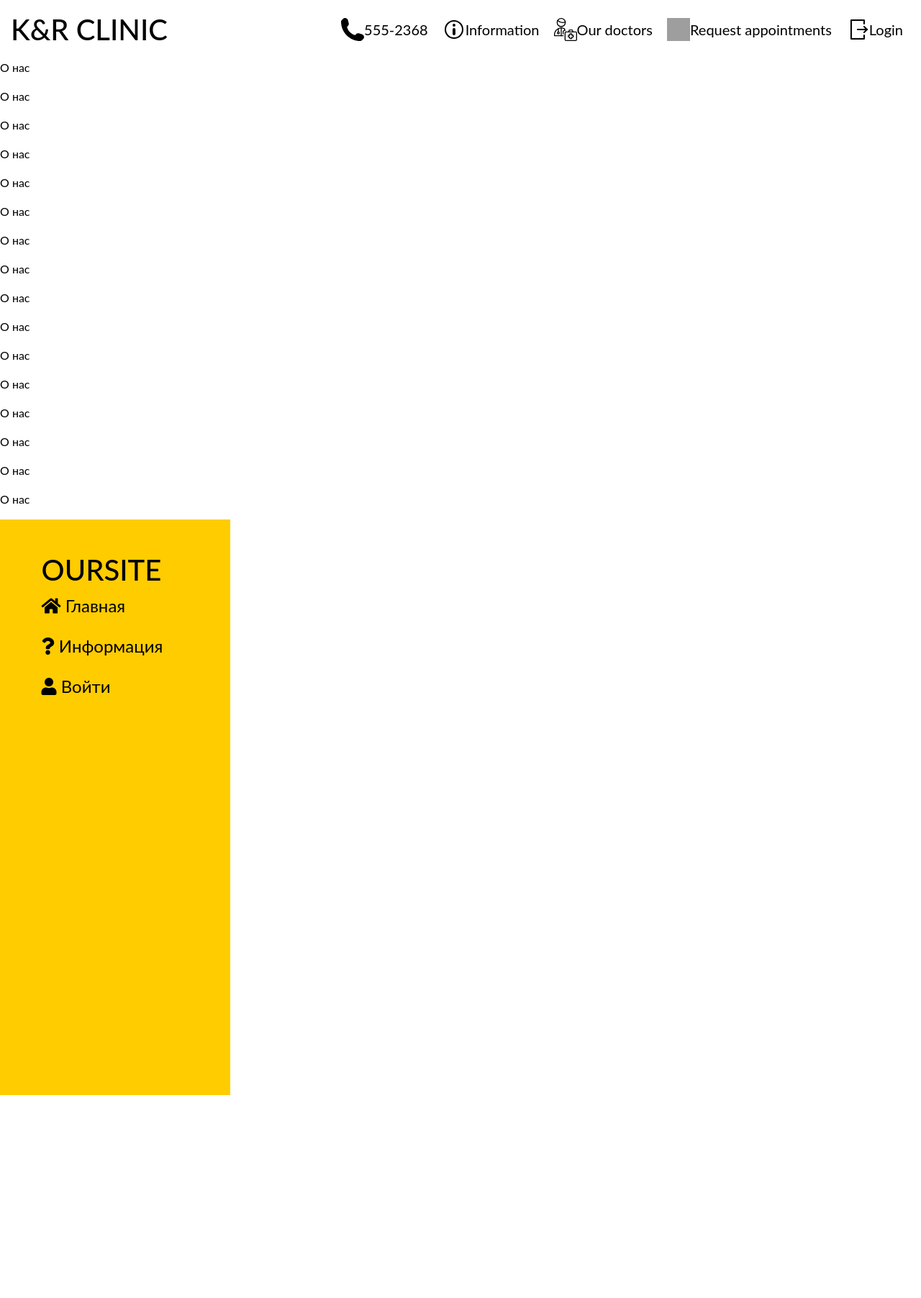
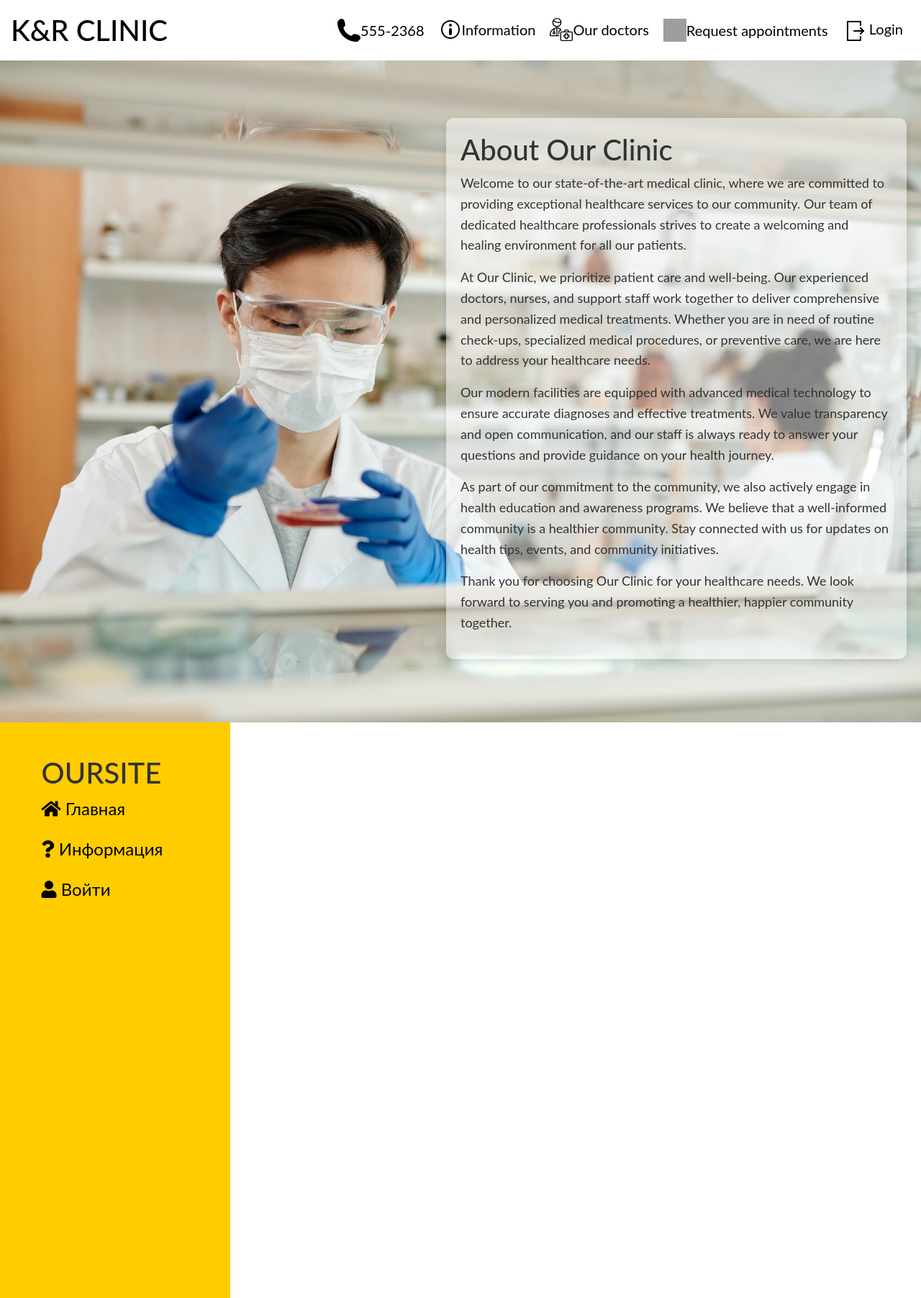
Before and after one commit to hoty1337/isdb_site, a Django app: page /about in a window 1280 px wide. Shown: the whole page at 72% size. Before the commit the page ends 1522 px from the top, so only its background shows below. Run offline with Django 4.2, Linux system fonts and the light colour scheme; some libraries are stand-ins or nearby versions; grey boxes are pictures that could not be loaded.

Commit message:
added 'about' page and tried to add doctors page

```diff
--- a/main/static/main/css/main.css
+++ b/main/static/main/css/main.css
@@ -164,8 +164,48 @@ body {
     margin-top: 10px;
 }
 
-.news-block{
+.about-section {
+    position: relative;
+    overflow: hidden;
+    background-image: url('../../main/img/about-background.jpg');
+    background-size: cover;
+    background-position: center;
+    background-repeat: no-repeat;
+    color: #fff; /* Изменено на белый цвет текста */
+    padding: 60px 0;
 }
+
+.container3 {
+    display: flex;
+    justify-content: flex-end;
+    align-items: flex-start; /* Изменено на flex-start */
+    height: 100%;
+}
+
+.clinic-description {
+    background-color: rgba(255, 255, 255, 0.5);
+    padding: 20px;
+    border-radius: 10px;
+    box-shadow: 0 4px 8px rgba(0, 0, 0, 0.1);
+    max-width: 50%;
+    margin: 20px;
+}
+
+h1 {
+    color: #333; /* Изменено на цвет текста */
+}
+
+.clinic-description p {
+    color: #333;
+    font-size: 18px;
+    line-height: 1.6;
+}
+
+
+
+
+
+
 .general-title{
     margin-left: 10px;
     color: black;
--- a/main/templates/main/about.html
+++ b/main/templates/main/about.html
@@ -1,24 +1,25 @@
 {% extends 'main/layout.html' %}
 
-{% block title %}Информация{% endblock %}
-
-{% block header %}Информация{% endblock %}
 
 {% block content %}
-    <p>О нас</p>
-    <p>О нас</p>
-    <p>О нас</p>
-    <p>О нас</p>
-    <p>О нас</p>
-    <p>О нас</p>
-    <p>О нас</p>
-    <p>О нас</p>
-    <p>О нас</p>
-    <p>О нас</p>
-    <p>О нас</p>
-    <p>О нас</p>
-    <p>О нас</p>
-    <p>О нас</p>
-    <p>О нас</p>
-    <p>О нас</p>
+    <section class="about-section">
+        <div class="background-image">
+
+            <div class="container3">
+
+                <div class="clinic-description">
+                    <h1>About Our Clinic</h1>
+                    <p>Welcome to our state-of-the-art medical clinic, where we are committed to providing exceptional healthcare services to our community. Our team of dedicated healthcare professionals strives to create a welcoming and healing environment for all our patients.</p>
+
+                    <p>At Our Clinic, we prioritize patient care and well-being. Our experienced doctors, nurses, and support staff work together to deliver comprehensive and personalized medical treatments. Whether you are in need of routine check-ups, specialized medical procedures, or preventive care, we are here to address your healthcare needs.</p>
+
+                    <p>Our modern facilities are equipped with advanced medical technology to ensure accurate diagnoses and effective treatments. We value transparency and open communication, and our staff is always ready to answer your questions and provide guidance on your health journey.</p>
+
+                    <p>As part of our commitment to the community, we also actively engage in health education and awareness programs. We believe that a well-informed community is a healthier community. Stay connected with us for updates on health tips, events, and community initiatives.</p>
+
+                    <p>Thank you for choosing Our Clinic for your healthcare needs. We look forward to serving you and promoting a healthier, happier community together.</p>
+                </div>
+            </div>
+        </div>
+    </section>
 {% endblock %}
--- a/main/templates/main/layout.html
+++ b/main/templates/main/layout.html
@@ -31,23 +31,29 @@
                     Information
                 </div>
             </a>
-            {#TODO: add link for doctors profiles pages #}
-            <div class="doctors">
-                <img class="doctors-icon" src="{% static 'main/img/doctors.svg' %}" width="32" height="32">
-                Our doctors
-            </div>
+            <a href="{% url 'doctors' %}">
+                <div class="doctors">
+                    <img class="doctors-icon" src="{% static 'main/img/doctors.svg' %}" width="32" height="32">
+                    Our doctors
+                </div>
+            </a>
             {# TODO: add link for appoinments page  #}
             <div class="appointments">
                 <img class="appointment-icon" src="{% static 'main/img/appointment.svg' %}" width="32" height="32">
                 Request appointments
             </div>
-            {# TODO: unite icon and text for link #}
             <div class="log-stuff">
-                <img class="contact" src="{% static 'main/img/log.svg' %}" width="32" height="32">
+
                 {% if 'id_user' not in session %}
-                    <a href="{% url 'login' %}" class="login"> Login</a>
+                    <a href="{% url 'login' %}" class="login">
+                        <img class="contact" src="{% static 'main/img/log.svg' %}" width="32" height="32">
+                        Login
+                    </a>
                 {% else %}
-                    <a href="{% url 'logout' %}" class="logout"> Logout</a>
+                    <a href="{% url 'logout' %}" class="logout">
+                        <img class="contact" src="{% static 'main/img/log.svg' %}" width="32" height="32">
+                        Logout
+                    </a>
                     {# если нажать не залогиненным на "информация, то при переходе отображается logout, как будто мы были залогинены #}
                 {% endif %}
             </div>
--- a/main/urls.py
+++ b/main/urls.py
@@ -6,5 +6,6 @@ urlpatterns = [
     path('about', views.about, name='about'),
     path('login', views.login, name='login'),
     path('register', views.register, name='register'),
-    path('logout', views.logout, name='logout')
+    path('logout', views.logout, name='logout'),
+    path('doctors', views.doctors, name='doctors')
 ]
--- a/main/views.py
+++ b/main/views.py
@@ -8,65 +8,70 @@ from collections import namedtuple
 
 
 def index(request):
-	with connection.cursor() as cursor:
-		cursor.callproc('get_doctors_list')
-		doctors = namedTupleFetchAll(cursor)
-		cursor.callproc('get_news')
-		news = namedTupleFetchAll(cursor)
-	return render(request, 'main/index.html', {'doctors': doctors, 'news': news, 'session': request.session})
+    with connection.cursor() as cursor:
+        cursor.callproc('get_doctors_list')
+        doctors = namedTupleFetchAll(cursor)
+        cursor.callproc('get_news')
+        news = namedTupleFetchAll(cursor)
+    return render(request, 'main/index.html', {'doctors': doctors, 'news': news, 'session': request.session})
 
 
 def about(request):
-	return render(request, 'main/about.html', {'session': request.session})
+    return render(request, 'main/about.html', {'session': request.session})
+
+
+def doctors(request):
+    return render(request, 'main/doctors.html', {'session': request.session})
 
 
 def namedTupleFetchAll(cursor):
-	"""Return all rows from a cursor as a namedtuple"""
-	desc = cursor.description
-	nt_result = namedtuple('Result', [col[0] for col in desc])
-	return [nt_result(*row) for row in cursor.fetchall()]
+    """Return all rows from a cursor as a namedtuple"""
+    desc = cursor.description
+    nt_result = namedtuple('Result', [col[0] for col in desc])
+    return [nt_result(*row) for row in cursor.fetchall()]
 
 
 def login(request):
-	email = None
-	password = None
-	if request.method == 'POST':
-		email = request.POST['email']
-		password = hashlib.md5(str(request.POST['password']).encode('utf-8')).hexdigest()
-		with connection.cursor() as cursor:
-			cursor.execute('SELECT id FROM people WHERE email = %s AND password = %s', (email, password))
-			res = cursor.fetchone()
-			if res is None:
-				return render(request, 'main/login.html', {'error': 'Неверная почта или пароль.', 'session': request.session})
-			request.session['id_user'] = res[0]
-			return redirect('/')
+    email = None
+    password = None
+    if request.method == 'POST':
+        email = request.POST['email']
+        password = hashlib.md5(str(request.POST['password']).encode('utf-8')).hexdigest()
+        with connection.cursor() as cursor:
+            cursor.execute('SELECT id FROM people WHERE email = %s AND password = %s', (email, password))
+            res = cursor.fetchone()
+            if res is None:
+                return render(request, 'main/login.html',
+                              {'error': 'Неверная почта или пароль.', 'session': request.session})
+            request.session['id_user'] = res[0]
+            return redirect('/')
 
-	return render(request, 'main/login.html', {'email': email, 'password': password, 'session': request.session})
+    return render(request, 'main/login.html', {'email': email, 'password': password, 'session': request.session})
 
 
 def register(request):
-	email = None
-	password = None
-	if request.method == 'POST':
-		email = str(request.POST['email'])
-		with connection.cursor() as cursor:
-			cursor.execute('SELECT id FROM people WHERE email = %s', [email])
-			res = cursor.fetchone()
-			if res is None:
-				name = str(request.POST['name'])
-				surname = str(request.POST['surname'])
-				patronymic = str(request.POST['patronymic'])
-				sex = str(request.POST['sex'])
-				dob = str(request.POST['dob'])
-				password = hashlib.md5(str(request.POST['password']).encode('utf-8')).hexdigest()
-				cursor.execute(
-					'INSERT INTO people(name, surename, patrynomic, sex, dob, email, password) VALUES (%s, %s, %s, %s, %s, %s, %s)\
-					 RETURNING id', [name, surname, patronymic, sex, dob, email, password])
-				request.session['id_user'] = cursor.fetchone()[0]
-				return redirect('/')
-	return render(request, 'main/register.html', {'email': email, 'password': password, 'session': request.session})
+    email = None
+    password = None
+    if request.method == 'POST':
+        email = str(request.POST['email'])
+        with connection.cursor() as cursor:
+            cursor.execute('SELECT id FROM people WHERE email = %s', [email])
+            res = cursor.fetchone()
+            if res is None:
+                name = str(request.POST['name'])
+                surname = str(request.POST['surname'])
+                patronymic = str(request.POST['patronymic'])
+                sex = str(request.POST['sex'])
+                dob = str(request.POST['dob'])
+                password = hashlib.md5(str(request.POST['password']).encode('utf-8')).hexdigest()
+                cursor.execute(
+                    'INSERT INTO people(name, surename, patrynomic, sex, dob, email, password) VALUES (%s, %s, %s, %s, %s, %s, %s)\
+                     RETURNING id', [name, surname, patronymic, sex, dob, email, password])
+                request.session['id_user'] = cursor.fetchone()[0]
+                return redirect('/')
+    return render(request, 'main/register.html', {'email': email, 'password': password, 'session': request.session})
 
 
 def logout(request):
-	del request.session['id_user']
-	return redirect('/')
+    del request.session['id_user']
+    return redirect('/')
--- a/newsite/settings.py
+++ b/newsite/settings.py
@@ -77,9 +77,9 @@ WSGI_APPLICATION = 'newsite.wsgi.application'
 DATABASES = {
     'default': {
         'ENGINE': 'django.db.backends.postgresql',
-        'NAME': 'newsite',
-        'USER': 's335154',
-        'PASSWORD': 'DPac(0511',
+        'NAME': 'hospital',
+        'USER': 'tix',
+        'PASSWORD': 'Ri652845',
         'HOST': 'localhost',
         'PORT': 5432,
     }
```
Also changed, not shown: main/templates/main/doctors.html (added, +17 -0 lines), main/static/main/img/about-background.jpg (added).
